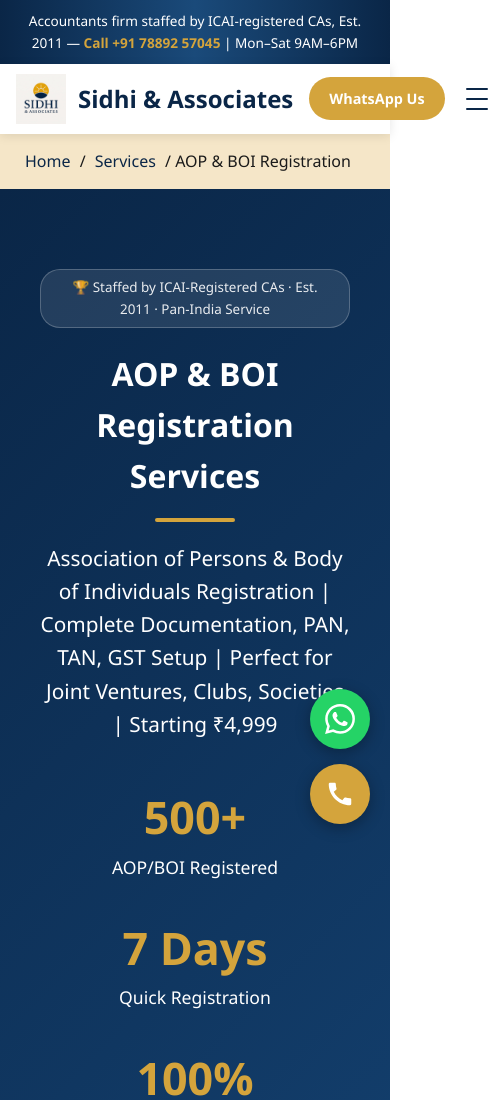
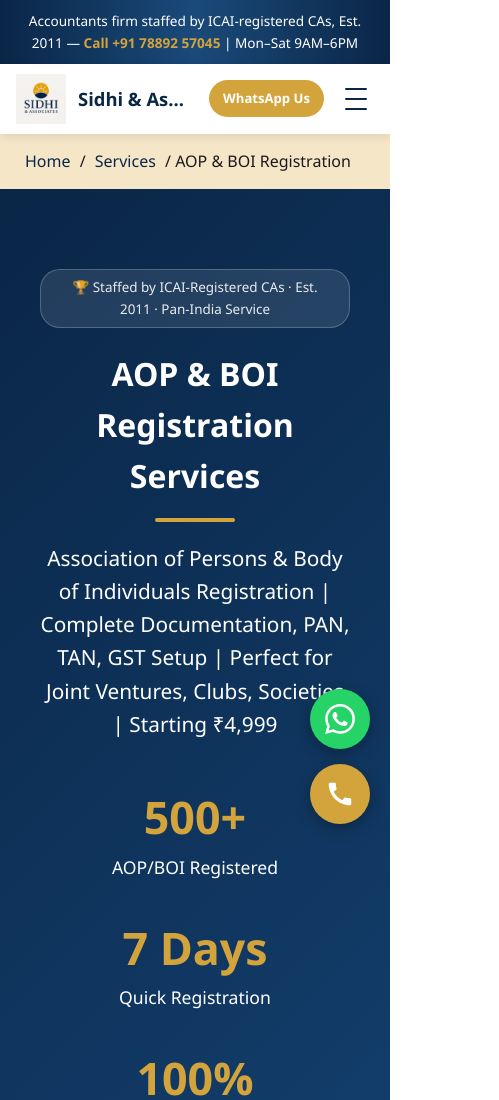
Before and after one commit to sidhiandassociates/sidhiandassociates.github.io, a plain HTML site: page services/AOP-BOI-incorporations/index.html in a window 390 px wide. Shown: the top 1100 px of the page, 499 px wide, since content can reach past the window. Drawn offline with Linux system fonts and the light colour scheme.

Commit message:
Update index.html

```diff
--- a/services/AOP-BOI-incorporations/index.html
+++ b/services/AOP-BOI-incorporations/index.html
@@ -183,6 +183,11 @@
             --success-green: #28a745;
         }
 
+        html, body {
+            overflow-x: hidden;
+            max-width: 100%;
+        }
+
         body {
             font-family: 'Segoe UI', Tahoma, Geneva, Verdana, sans-serif;
             line-height: 1.6;
@@ -224,13 +229,19 @@
             align-items: center;
             gap: 12px;
             text-decoration: none;
-            flex-shrink:0;
+            flex-shrink:1;
+            min-width:0;
         }
 
         .logo-img {
             width: 50px;
             height: 50px;
             object-fit: contain;
+            flex-shrink:0;
+        }
+
+        .logo-text {
+            min-width:0;
         }
 
         .logo-text h1 {
@@ -239,6 +250,9 @@
             font-weight: 700;
             margin: 0;
             line-height:1.15;
+            white-space: nowrap;
+            overflow: hidden;
+            text-overflow: ellipsis;
         }
 
         .logo-text p {
@@ -247,12 +261,16 @@
             margin: 0;
             letter-spacing:.05em;
             text-transform:uppercase;
+            white-space: nowrap;
+            overflow: hidden;
+            text-overflow: ellipsis;
         }
 
         .header-actions {
             display: flex;
             gap: 10px;
             align-items: center;
+            flex-shrink:0;
         }
 
         .cta-phone {
@@ -273,6 +291,7 @@
             font-size:.9em;
             transition: all 0.3s;
             white-space:nowrap;
+            flex-shrink:0;
         }
 
         .cta-btn:hover {
@@ -840,6 +859,22 @@
             .comparison-table th,
             .comparison-table td {
                 padding: 12px;
+            }
+        }
+
+        @media (max-width: 420px) {
+            .logo-text h1 {
+                font-size: 1.15em;
+            }
+            .cta-btn {
+                padding: 8px 14px;
+                font-size: 0.82em;
+            }
+        }
+
+        @media (max-width: 340px) {
+            .header-actions .cta-btn {
+                display: none;
             }
         }
     </style>
```
